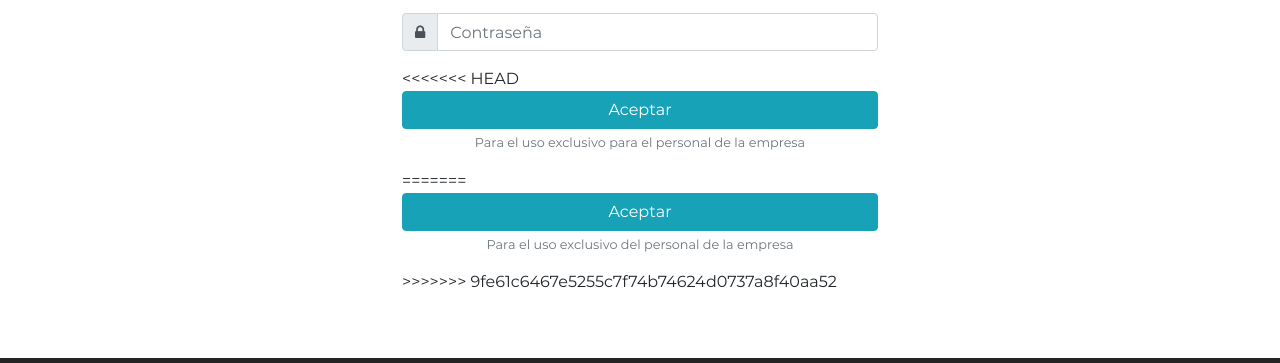
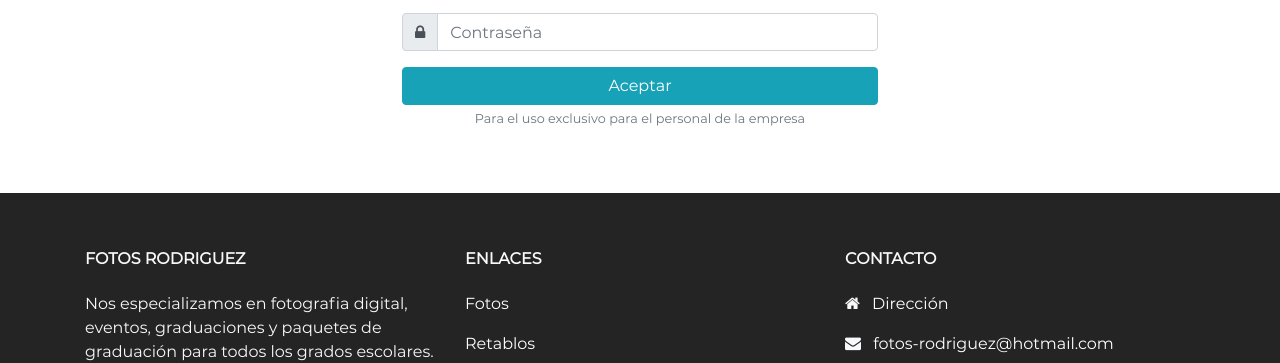
Before and after one commit to fabianjra/FotosRodriguez, a plain HTML site: page iniciarsesion.html in a window 1280 px wide. Shown: the part 199-562 px from the top of the page. Drawn offline with Linux system fonts and the light colour scheme.

Commit message:
Merge de pantalla Inisio de sesion

```diff
--- a/iniciarsesion.html
+++ b/iniciarsesion.html
@@ -51,7 +51,6 @@
                                 placeholder="Contraseña" required="required">
                         </div>
 
-<<<<<<< HEAD
                         <div class="form-group">
                             <button tabindex="3" class="btn btn-info btn-block" onclick="InicarSesion();">Aceptar</button>
                             <small class="form-text text-muted text-center">Para el uso exclusivo para el personal de la
@@ -59,13 +58,6 @@
 
                             <label id="lblError" class="form-text text-center text-danger"></label>
                         </div>
-=======
-                            <div class="form-group">
-                                <button tabindex="3" type="submit" class="btn btn-info btn-block">Aceptar</button
-                                    tabindex="3">
-                                <small class="form-text text-muted text-center">Para el uso exclusivo del personal de la empresa</small>
-                            </div>
->>>>>>> 9fe61c6467e5255c7f74b74624d0737a8f40aa52
 
                     </div>
 
```
